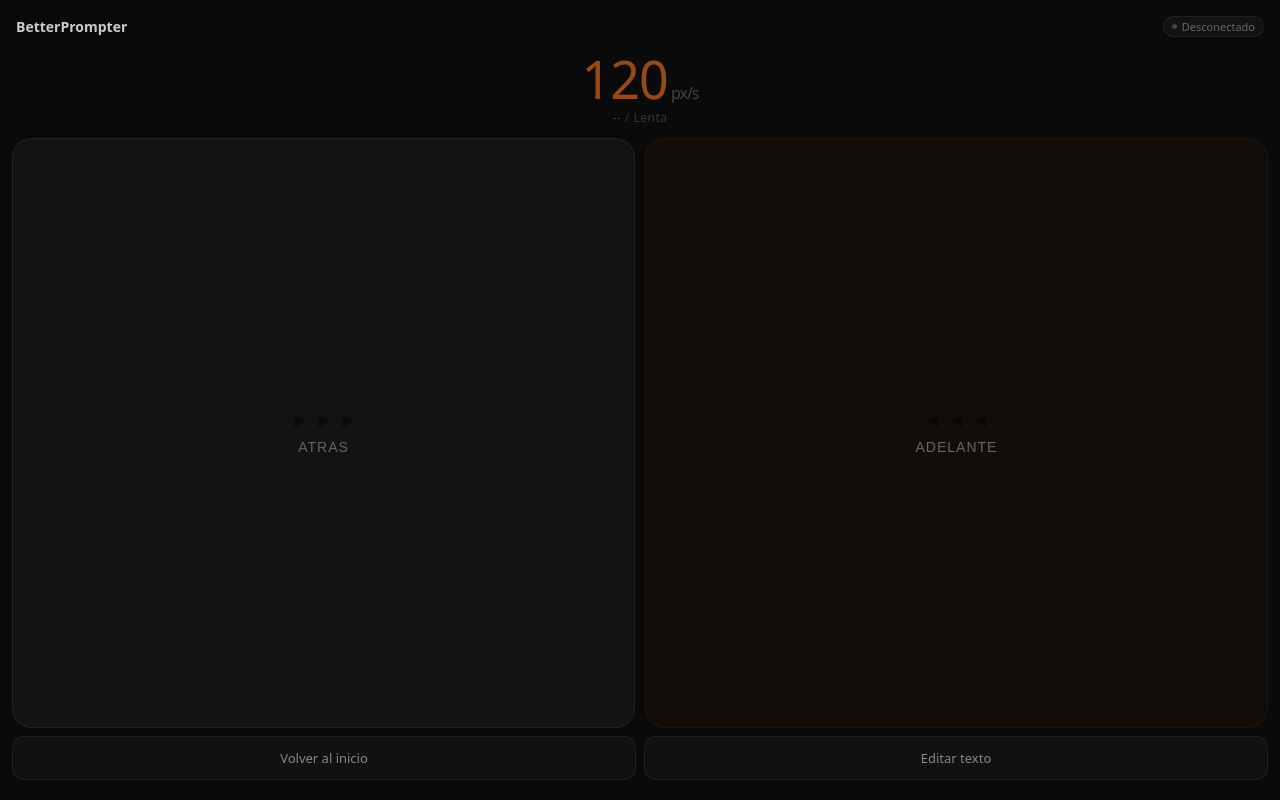
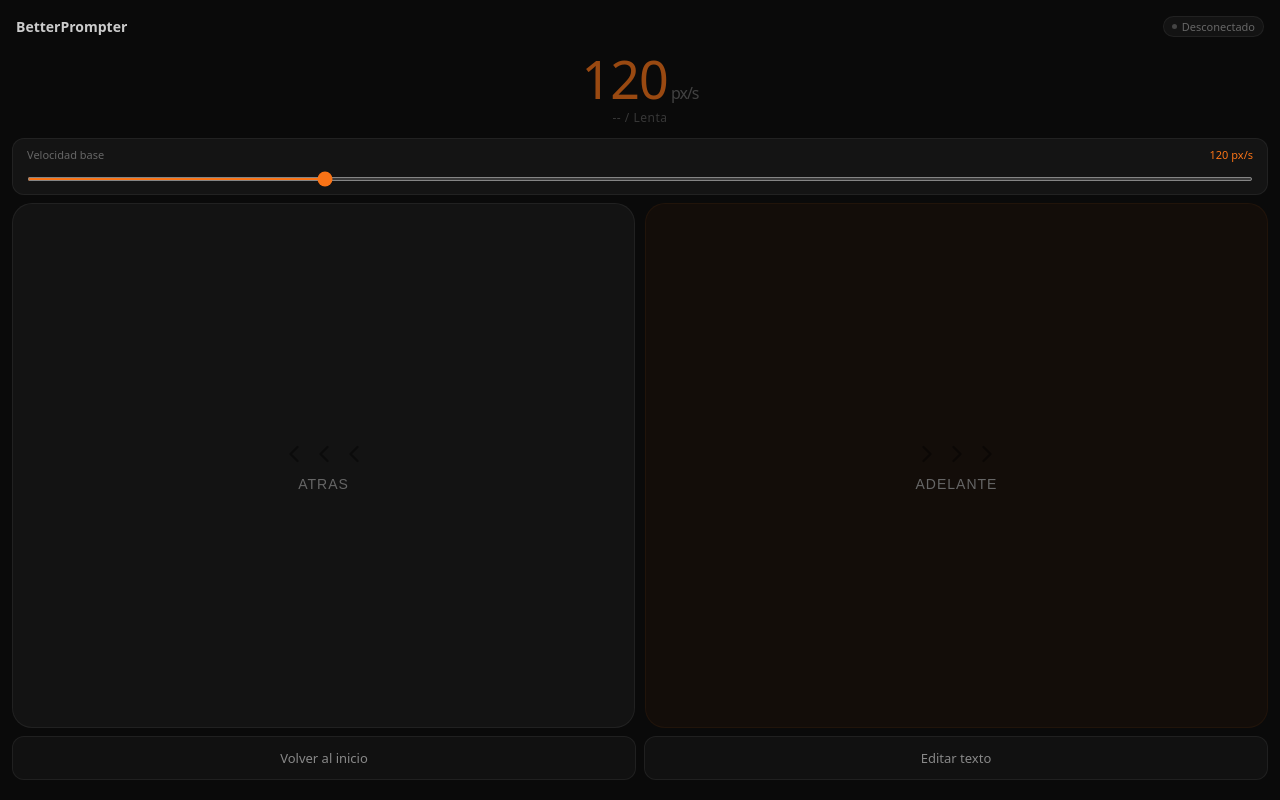
Before and after one commit to GaelSchenone/betterprompter, a React (Vite) app: page /control/1 in a window 1280 px wide. Built offline with nearby package versions, Linux system fonts and the light colour scheme; no server answers.

Commit message:
feat(ui): mirror off by default, fix green holdout, modal with X/Shift+Enter, lucide chevrons, base speed slider with spring-back

```diff
--- a/src/pages/Control.jsx
+++ b/src/pages/Control.jsx
@@ -1,5 +1,6 @@
 import { useState, useEffect, useRef, useCallback } from 'react';
 import { useParams } from 'react-router-dom';
+import { ChevronLeft, ChevronRight } from 'lucide-react';
 
 function wsUrl(sessionId, role) {
   const proto = location.protocol === 'https:' ? 'wss' : 'ws';
@@ -18,6 +19,7 @@ export default function Control() {
   const { sessionId } = useParams();
   const [connected, setConnected] = useState(false);
   const [speed, setSpeed] = useState(120);
+  const [baseSpeed, setBaseSpeed] = useState(120); // normal speed (spring-back target)
   const [direction, setDirection] = useState(null); // 'forward' | 'backward' | null
   const [showTextInput, setShowTextInput] = useState(false);
   const [speechText, setSpeechText] = useState('');
@@ -27,7 +29,7 @@ export default function Control() {
   const speedRef = useRef(120);
   const directionRef = useRef(null);
   const startYRef = useRef(0);
-  const baseSpeedRef = useRef(120);
+  const downBaseRef = useRef(120); // base speed at moment of pointer down
   const scrollingRef = useRef(false);
 
   speedRef.current = speed;
@@ -86,15 +88,17 @@ export default function Control() {
     directionRef.current = dir;
     setDirection(dir);
 
-    const currentSpeed = speedRef.current;
-    baseSpeedRef.current = currentSpeed;
+    downBaseRef.current = baseSpeed;
     startYRef.current = e.clientY;
 
-    // Empezar a scrollear
-    const signedSpeed = dir === 'forward' ? currentSpeed : -currentSpeed;
+    // Empezar a scrollear a la velocidad base
+    const startSpeed = baseSpeed;
+    speedRef.current = startSpeed;
+    setSpeed(startSpeed);
+    const signedSpeed = dir === 'forward' ? startSpeed : -startSpeed;
     send({ type: 'speed', value: signedSpeed });
     send({ type: 'play' });
-  }, [send]);
+  }, [send, baseSpeed]);
 
   const handlePointerMove = useCallback((e) => {
     if (!scrollingRef.current) return;
@@ -102,7 +106,7 @@ export default function Control() {
 
     const deltaY = startYRef.current - e.clientY; // positivo = swipe arriba
     const adjustment = Math.round(deltaY / SPEED_SENSITIVITY);
-    let newSpeed = baseSpeedRef.current + adjustment;
+    let newSpeed = downBaseRef.current + adjustment;
     newSpeed = Math.max(MIN_SPEED, Math.min(MAX_SPEED, newSpeed));
 
     if (newSpeed !== speedRef.current) {
@@ -121,8 +125,13 @@ export default function Control() {
     scrollingRef.current = false;
     directionRef.current = null;
     setDirection(null);
+
+    // Spring back a la velocidad base
+    speedRef.current = baseSpeed;
+    setSpeed(baseSpeed);
+    send({ type: 'speed', value: baseSpeed });
     send({ type: 'pause' });
-  }, [send]);
+  }, [send, baseSpeed]);
 
   // ── Text send ──────────────────────────
   const handleSendText = () => {
@@ -197,6 +206,26 @@ export default function Control() {
         </div>
       </div>
 
+      {/* ── Base speed slider ── */}
+      <div style={{
+        background: '#141414', border: '1px solid rgba(255,255,255,0.06)',
+        borderRadius: 12, padding: '8px 14px',
+      }}>
+        <div style={{ display: 'flex', justifyContent: 'space-between', fontSize: 11, color: '#666', marginBottom: 2 }}>
+          <span>Velocidad base</span>
+          <span style={{ color: '#f97316' }}>{baseSpeed} px/s</span>
+        </div>
+        <input type="range" min={0} max={500} value={baseSpeed}
+          onChange={e => {
+            const v = Number(e.target.value);
+            setBaseSpeed(v);
+            speedRef.current = v;
+            setSpeed(v);
+            send({ type: 'speed', value: v });
+          }}
+          style={{ width: '100%', height: 4, accentColor: '#f97316', touchAction: 'none' }} />
+      </div>
+
       {/* ── Pedales ── */}
       <div style={{
         flex: 1, display: 'flex', gap: 10,
@@ -223,14 +252,13 @@ export default function Control() {
             WebkitTouchCallout: 'none',
           }}
         >
-          {/* Flecha atras animada */}
           <div style={{
-            display: 'flex', alignItems: 'center', gap: 4,
+            display: 'flex', alignItems: 'center', gap: 2,
             opacity: direction === 'backward' ? 1 : 0.4,
           }}>
-            <Triangle dir="left" />
-            <Triangle dir="left" />
-            <Triangle dir="left" />
+            <ChevronLeft size={28} />
+            <ChevronLeft size={28} />
+            <ChevronLeft size={28} />
           </div>
           <span style={{
             fontSize: 14, fontWeight: 500, letterSpacing: 1,
@@ -262,12 +290,12 @@ export default function Control() {
           }}
         >
           <div style={{
-            display: 'flex', alignItems: 'center', gap: 4,
+            display: 'flex', alignItems: 'center', gap: 2,
             opacity: direction === 'forward' ? 1 : 0.4,
           }}>
-            <Triangle dir="right" />
-            <Triangle dir="right" />
-            <Triangle dir="right" />
+            <ChevronRight size={28} />
+            <ChevronRight size={28} />
+            <ChevronRight size={28} />
           </div>
           <span style={{
             fontSize: 14, fontWeight: 500, letterSpacing: 1,
@@ -348,16 +376,6 @@ export default function Control() {
   );
 }
 
-// ── Componente triangulo ──
-function Triangle({ dir }) {
-  const rotation = dir === 'left' ? 'rotate(180deg)' : 'rotate(0deg)';
-  return (
-    <svg width="20" height="20" viewBox="0 0 24 24" style={{ transform: rotation }}>
-      <path d="M5 12l14-8v16L5 12z" fill="currentColor" />
-    </svg>
-  );
-}
-
 // ── Bottom button style ──
 const bottomBtn = {
   flex: 1, padding: '12px 0', borderRadius: 12,
--- a/src/pages/Display.jsx
+++ b/src/pages/Display.jsx
@@ -28,7 +28,7 @@ export default function Display() {
   const [text, setText] = useState('');
   const [playing, setPlaying] = useState(false);
   const [speed, setSpeed] = useState(120);
-  const [mirrored, setMirrored] = useState(true);
+  const [mirrored, setMirrored] = useState(false);
   const [fontSize, setFontSize] = useState(48);
   const [connected, setConnected] = useState(false);
   const [showToolbar, setShowToolbar] = useState(true);
@@ -371,17 +371,39 @@ export default function Display() {
           position: 'fixed', inset: 0, zIndex: 200,
           background: 'rgba(0,0,0,0.85)', backdropFilter: 'blur(8px)',
           display: 'flex', alignItems: 'center', justifyContent: 'center',
-        }} onClick={() => setShowModal(false)}>
+        }}>
           <div style={{
             background: '#111', border: '1px solid rgba(255,255,255,0.08)',
             borderRadius: 14, padding: 30, width: '90%', maxWidth: 700,
             maxHeight: '80vh', display: 'flex', flexDirection: 'column',
-          }} onClick={e => e.stopPropagation()}>
+            position: 'relative',
+          }}>
+            {/* Close X */}
+            <button onClick={() => setShowModal(false)}
+              style={{
+                position: 'absolute', top: 14, right: 14,
+                background: 'none', border: 'none', color: '#666',
+                cursor: 'pointer', padding: 4, lineHeight: 0,
+                borderRadius: 6, transition: 'color 0.2s',
+              }}
+              onMouseEnter={e => e.currentTarget.style.color = '#ccc'}
+              onMouseLeave={e => e.currentTarget.style.color = '#666'}
+              title="Cerrar"
+            >
+              <X size={20} />
+            </button>
+
             <h2 style={{ fontFamily: 'system-ui, sans-serif', fontSize: 18, fontWeight: 600, color: '#eee', marginBottom: 16 }}>
               Pega tu speech
             </h2>
             <textarea value={modalText} onChange={e => setModalText(e.target.value)}
-              placeholder="Pega aca el texto de tu presentacion..."
+              onKeyDown={e => {
+                if (e.key === 'Enter' && e.shiftKey) {
+                  e.preventDefault();
+                  handleApplyText();
+                }
+              }}
+              placeholder="Pega aca el texto de tu presentacion...  (Shift+Enter para aplicar)"
               style={{
                 flex: 1, minHeight: 300, background: '#1a1a1a',
                 border: '1px solid rgba(255,255,255,0.08)', borderRadius: 8,
@@ -389,7 +411,12 @@ export default function Display() {
                 resize: 'vertical', fontFamily: 'system-ui, sans-serif', outline: 'none',
               }} autoFocus
             />
-            <div style={{ display: 'flex', gap: 10, marginTop: 16, justifyContent: 'flex-end' }}>
+            <div style={{
+              fontSize: 12, color: '#555', marginTop: 10, textAlign: 'center',
+            }}>
+              Si cancelas se perdera el texto sin guardar
+            </div>
+            <div style={{ display: 'flex', gap: 10, marginTop: 10, justifyContent: 'flex-end' }}>
               <button onClick={() => setShowModal(false)}
                 style={{
                   display: 'flex', alignItems: 'center', gap: 6, padding: '10px 24px',
@@ -397,13 +424,13 @@ export default function Display() {
                   color: '#aaa', fontSize: 14, fontWeight: 500, cursor: 'pointer',
                   fontFamily: 'system-ui, sans-serif',
                 }}>
-                <X size={16} /> Cancelar
+                Cancelar
               </button>
               <button onClick={handleApplyText}
                 style={{
                   display: 'flex', alignItems: 'center', gap: 6, padding: '10px 24px',
                   borderRadius: 8, border: 'none', background: '#f97316',
-                  color: '#000', fontSize: 14, fontWeight: 500, cursor: 'pointer',
+                  color: '#fff', fontSize: 14, fontWeight: 500, cursor: 'pointer',
                   fontFamily: 'system-ui, sans-serif',
                 }}>
                 <Check size={16} /> Aplicar
@@ -420,7 +447,7 @@ function TBtn({ children, onClick, active, title }) {
   return (
     <button onClick={onClick} title={title} style={{
       display: 'flex', alignItems: 'center', gap: 6,
-      background: active ? 'rgba(0,255,136,0.15)' : 'rgba(255,255,255,0.06)',
+      background: active ? 'rgba(249,115,22,0.15)' : 'rgba(255,255,255,0.06)',
       border: active ? '1px solid #f97316' : '1px solid rgba(255,255,255,0.08)',
       color: active ? '#f97316' : '#ccc',
       padding: '6px 10px', borderRadius: 6, cursor: 'pointer',
```
